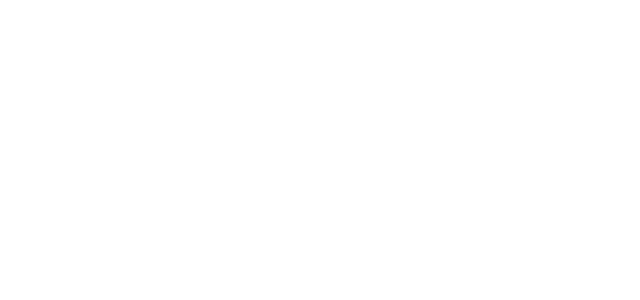
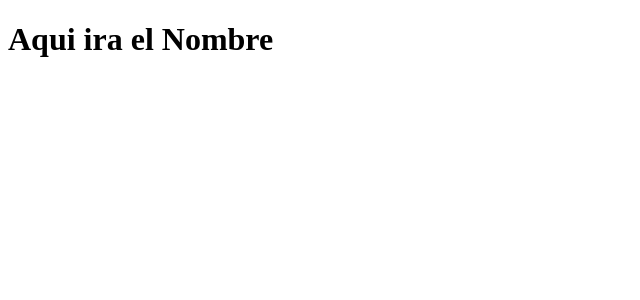
Before and after one commit to ZaitecS25-Internship-projects/I_S25_Web_Zaitec, a React (Vite) app: page / in a window 1280 px wide. Shown: the top 300 px of the page, without its empty margins (0-640 px from the left). Built offline with nearby package versions, Linux system fonts and the light colour scheme.

Commit message:
Primeros pasos proyecto

```diff
--- a/src/App.tsx
+++ b/src/App.tsx
@@ -4,8 +4,6 @@ function App() {
   return (
     <>
     <Header/>
-      <p>
-      </p>
     </>
   )
 }
--- a/src/components/Header.tsx
+++ b/src/components/Header.tsx
@@ -1,11 +1,13 @@
 
 export default function Header() {
   return (
-  <>
-  <h1>
-
-  </h1>
-  </>
+    <>
+      <header>
+        <div>
+          <h1>Aqui ira el Nombre</h1>
+        </div>
+      </header>
+    </>
 
   )
 }
```
